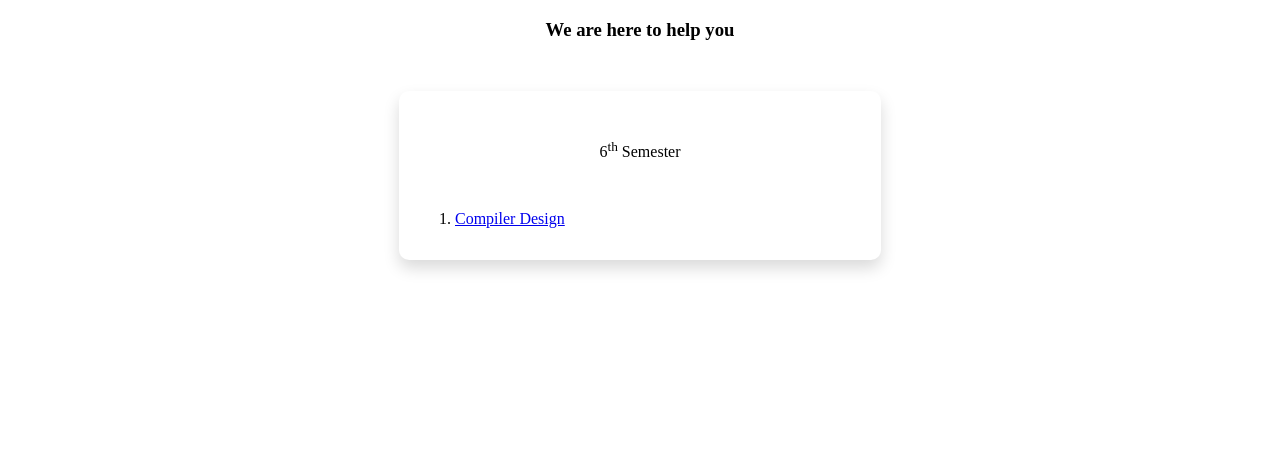
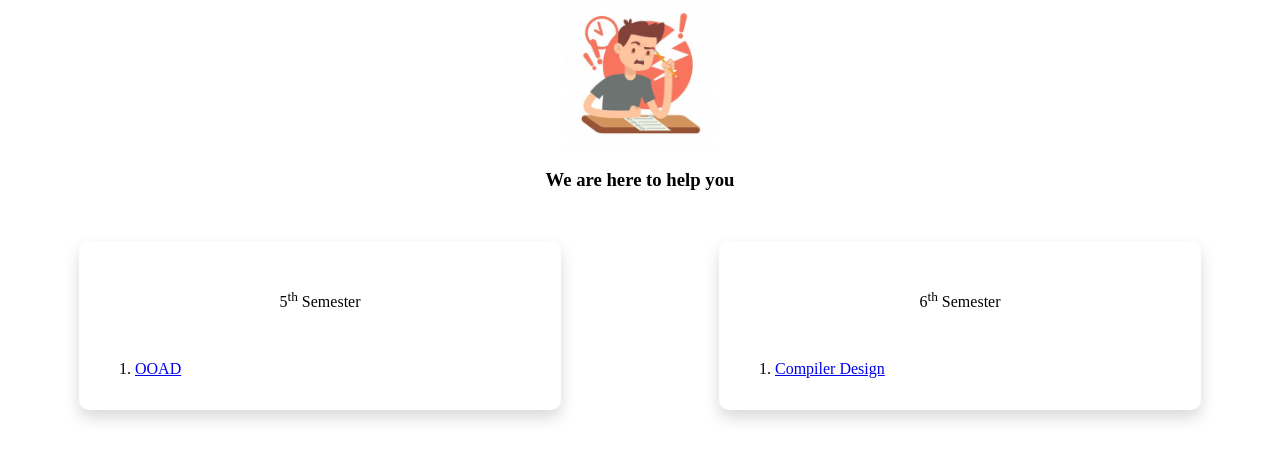
Before and after one commit to programmerraja/ExamHelper, a plain HTML site: page index.html in a window 1280 px wide. Drawn offline with Linux system fonts and the light colour scheme.

Commit message:
modified index

```diff
--- a/index.html
+++ b/index.html
@@ -76,6 +76,11 @@ p{
 	text-align: center;
 	margin: 0;
 }
+.img_container{
+	display:flex;
+	justify-content: center;
+	align-items: center;
+}
 .cards{
 	display:flex;
 	flex-wrap: wrap;
@@ -121,14 +126,25 @@ p{
 </style>
 </head>
 <body>
+		<div class="img_container">
+			<img src="./img/hero.jpg" width="150" height="150">
+	</div>
 		<h3 class="title">We are here to help you </h3>
+
 	<div class="cards">
 
+		<div class="card">
+			<div class="card_head"><p>5<sup>th</sup>  semester</p></div>
+			<ol>
+				<li ><a href="/compilerdesign">OOAD</a></li>
+			</ol>
+		</div>
 		<div class="card">
 			<div class="card_head"><p>6<sup>th</sup>  semester</p></div>
 			<ol>
 				<li ><a href="/compilerdesign">Compiler Design</a></li>
 			</ol>
+		</div>
 	</div>
 </body>
 </html>
```
Also changed, not shown: img/hero.jpg (added).
